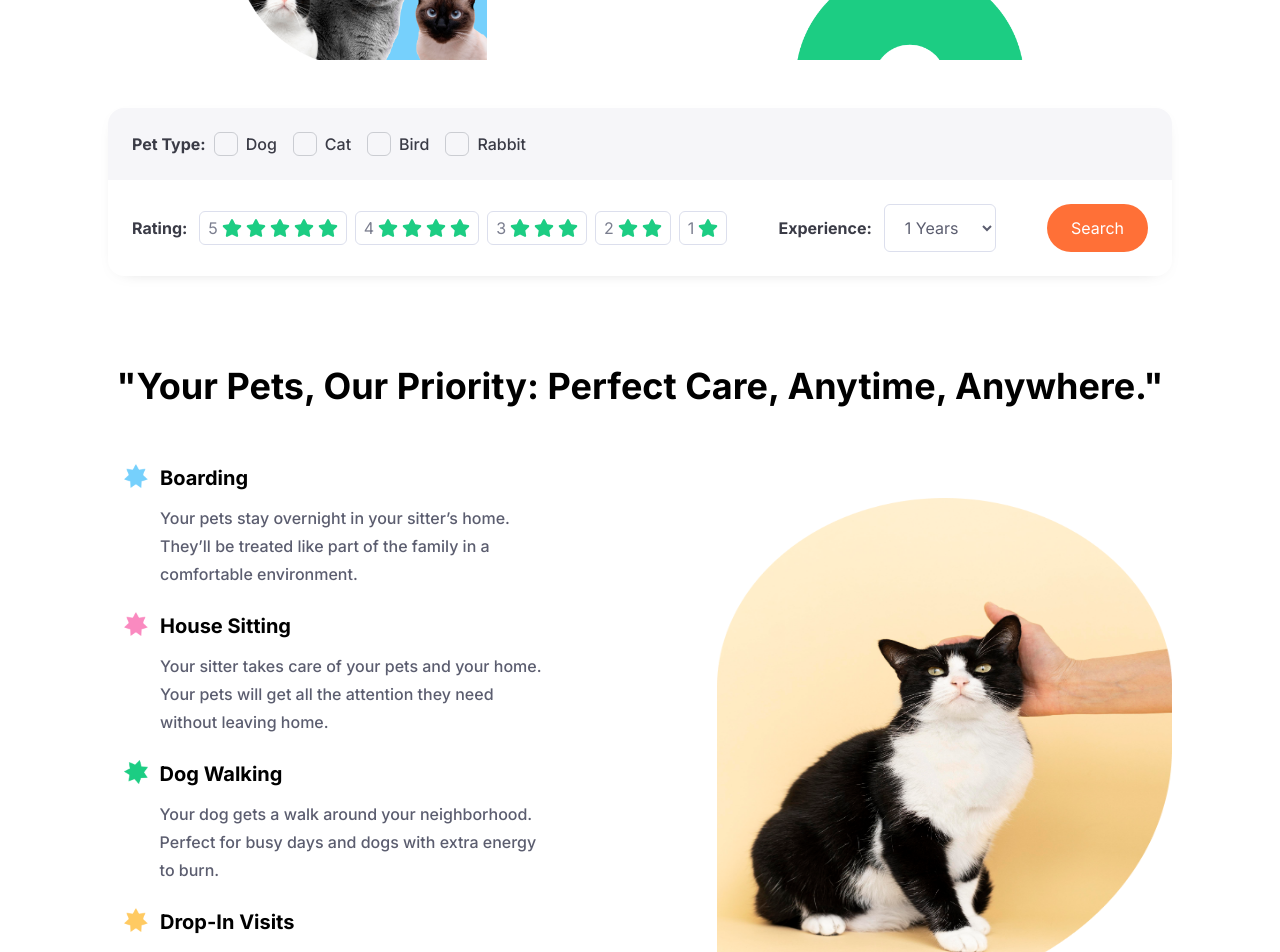
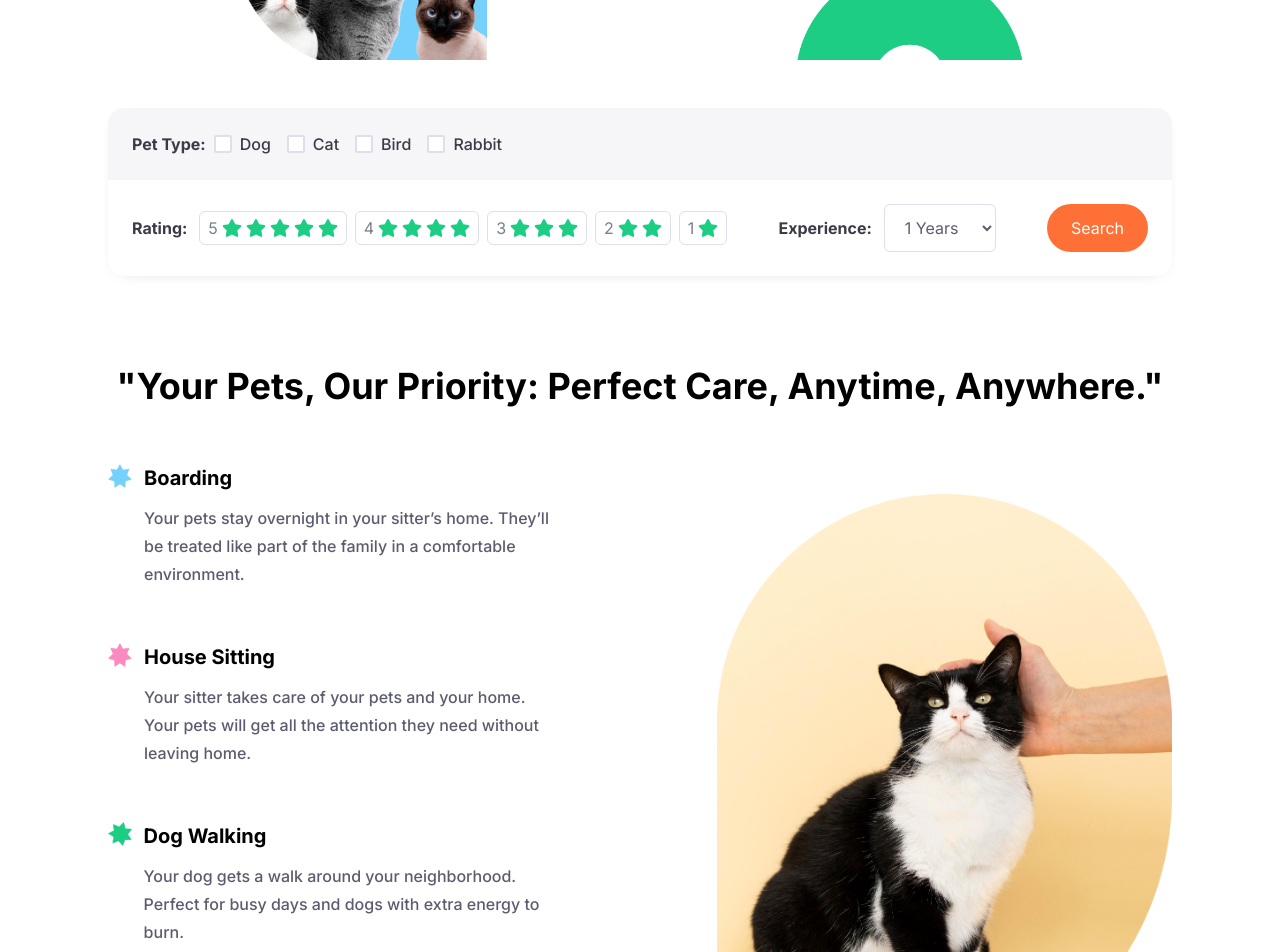
Before and after one commit to pipooreo/pet-sitter-app, a Next.js app: page / in a window 1280 px wide. Shown: the part 520-1472 px from the top of the page. Built offline with nearby package versions, Linux system fonts and the light colour scheme; a web font is replaced by a local one.

Commit message:
fixed: style checkbox and revirew box

```diff
--- a/package.json
+++ b/package.json
@@ -10,6 +10,8 @@
   },
   "dependencies": {
     "@auth/supabase-adapter": "^1.4.2",
+    "@emotion/react": "^11.13.3",
+    "@emotion/styled": "^11.13.0",
     "@mui/material": "^5.16.7",
     "@stripe/react-stripe-js": "^2.8.0",
     "@stripe/stripe-js": "^4.3.0",
--- a/src/components/home/Activity.jsx
+++ b/src/components/home/Activity.jsx
@@ -10,7 +10,7 @@ function Activity() {
           </h3>
 
           <div className="flex flex-col gap-10 py-[40px] md:flex-row md:justify-between items-center xl:w-[1064px] grow">
-            <div className="flex flex-col gap-6 py-4 lg:w-[454px] p-[40px_16px]">
+            <div className="flex flex-col gap-6 py-4 lg:w-[454px] p-[40px_0px] md:gap-[55px]">
               <div className="flex gap-3">
                 <img src="/star-blue.png" className="w-[24px] h-[24px]" />
                 <div className="flex flex-col gap-3">
@@ -56,14 +56,14 @@ function Activity() {
             {/* <div className="flex justify-center"> */}
             <img
               src="/cat-content.png"
-              className="md:w-[455px] md:h-[500px] w-[343px] h-[453px] "
+              className="lg:w-[455px] lg:h-[601px] w-[349px] h-[453px] "
             />
             {/* </div> */}
           </div>
         </div>
       </div>
       <div className="flex flex-col py-10 items-center justify-center">
-        <div className="flex flex-col gap-10 px-4 md:flex-row md:justify-between xl:w-[1440px]">
+        <div className="flex flex-col gap-10 px-4 md:flex-row md:justify-between xl:w-[1440px] lg:px-20">
           <div className="flex flex-col px-6 gap-[46px] items-center xl:w-[416px]">
             <img
               src="/connect.png"
--- a/src/components/home/SearchBar.jsx
+++ b/src/components/home/SearchBar.jsx
@@ -1,6 +1,7 @@
 "use client";
 import React, { useState } from "react";
 import { FaStar } from "react-icons/fa";
+import { Checkbox, FormControlLabel } from "@mui/material";
 
 function SearchBar() {
   const petTypeList = ["Dog", "Cat", "Bird", "Rabbit"];
@@ -30,11 +31,25 @@ function SearchBar() {
           <div className="flex gap-4">
             {petTypeList.map((name, index) => {
               return (
-                <div className="flex gap-2" key={index}>
-                  <input
-                    className="rounded-[6px] w-[24px] h-[24px] checkbox [--chkfg:orange]"
-                    type="checkbox"
-                    name={name}
+                <div className="flex gap-2 items-center" key={index}>
+                  <Checkbox
+                    // checked={wheelchairAccess}
+                    // onChange={(event) =>
+                    //   handleCheckboxChange(event, "wheelchair")
+                    // }
+                    sx={{
+                      color: "#DCDFED",
+                      "&.Mui-checked": {
+                        color: "#FF7037",
+                      },
+                      borderRadius: "6px",
+                      backgroundColor: "#FFFFFF",
+                      width: "6px",
+                      height: "6px",
+                      "&:hover": {
+                        color: "#FFB899",
+                      },
+                    }}
                   />
                   <label
                     htmlFor=""
@@ -42,6 +57,8 @@ function SearchBar() {
                   >
                     {name}
                   </label>
+                  {/* }
+                  /> */}
                 </div>
               );
             })}
@@ -56,12 +73,18 @@ function SearchBar() {
                 return (
                   <div
                     className={`flex gap-1 items-center border rounded-md p-[4px_8px] cursor-pointer ${
-                      isActive ? "bg-gray-200" : ""
+                      isActive ? "border-orange-500" : ""
                     }`}
                     onClick={() => handleToggle(index)}
                     key={index}
                   >
-                    <p className="text-gray-400">{num}</p>
+                    <p
+                      className={` ${
+                        isActive ? "text-orange-500" : "text-gray-400"
+                      }`}
+                    >
+                      {num}
+                    </p>
                     {Array.from({ length: num }).map((_, index) => {
                       return (
                         <FaStar
```
Also changed, not shown: 1 other file (tests, documents, lock files or other folders).
